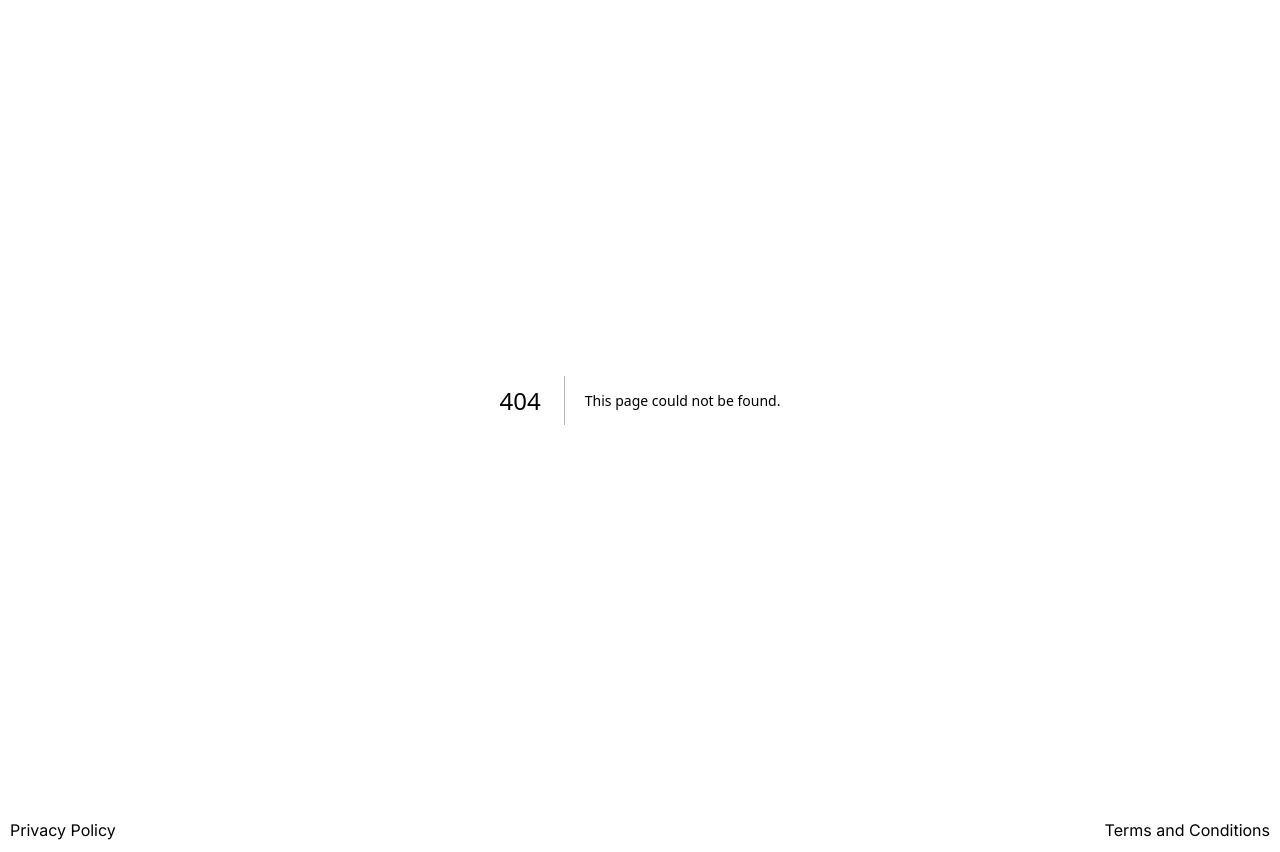
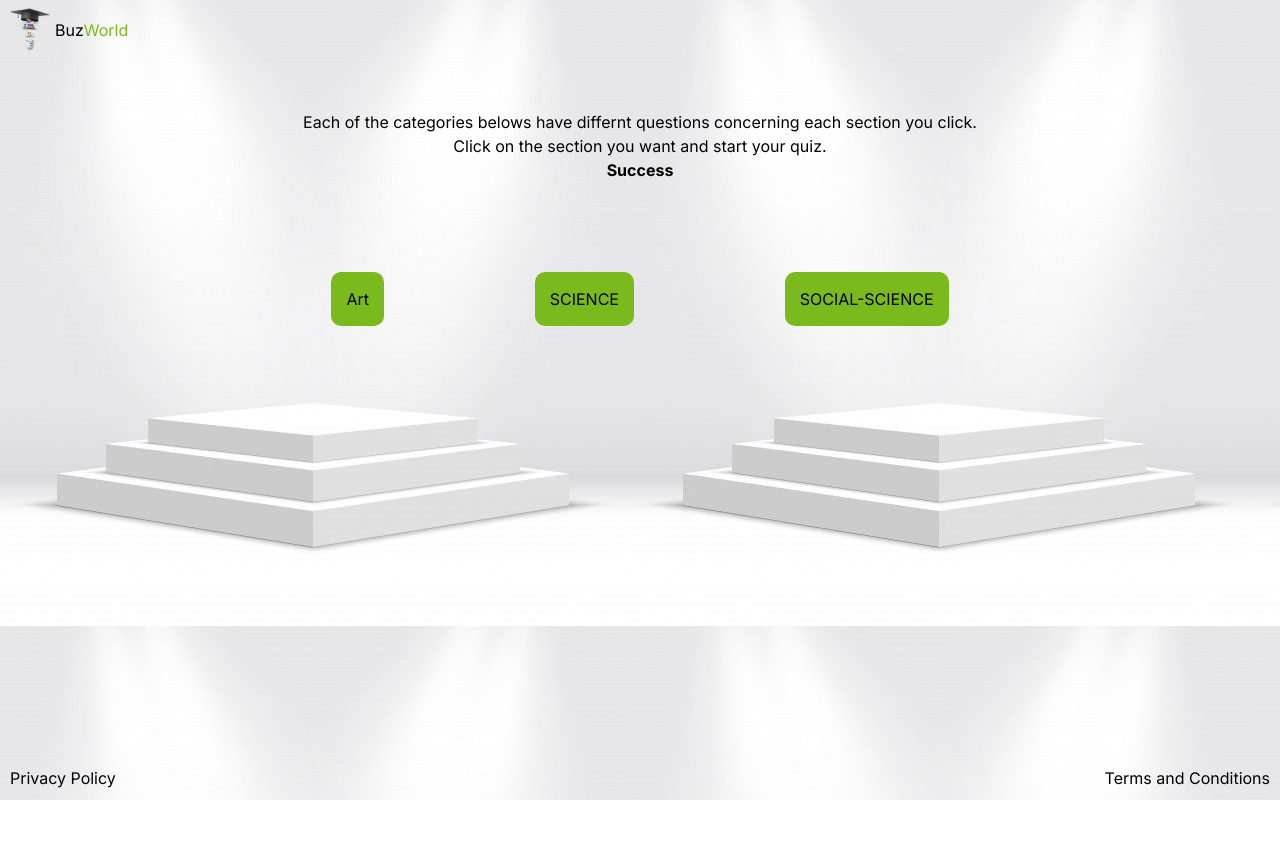
Before and after one commit to Preciousnnebuogor/quiz-app, a Next.js app: page /category in a window 1280 px wide. Before the commit this address had no page. After the commit the page ends 800 px from the top, so only its background shows below. Built offline with nearby package versions, Linux system fonts and the light colour scheme.

Commit message:
removed category folder from component folder and added styling to category folder

```diff
--- /dev/null
+++ b/app/category/category.module.scss
@@ -0,0 +1,21 @@
+.home{
+    text-align: center;
+    margin-top: 50px;
+
+
+    .click{
+        display: flex;
+        align-items: center;
+        justify-content: space-around;
+        margin: 7% 20%;
+
+    }
+
+    button{
+        background-color: rgb(123, 186, 29);
+        border-radius: 10px;
+        padding: 15px;
+        text-align: center;
+
+    }
+}
--- a/app/components/category/page.tsx
+++ b/app/category/page.tsx
@@ -11,10 +11,11 @@ export default function Section() {
         <span style={{fontWeight: "bolder"}}>Success</span>
       </p>
       <div className={style.click}>
+
         <button>Art</button>
-        <br/>
+
         <button>SCIENCE</button>
-        <br/>
+
         <button>SOCIAL-SCIENCE</button>
       </div>
     </div>
--- a/app/components/footer/footer.tsx
+++ b/app/components/footer/footer.tsx
@@ -1,7 +1,9 @@
 
 export default function () {
   return (
-    <div style={{marginTop: "8px", display: "flex", alignItems:"space-between", justifyContent: "space-between"}}>
+    <div style={{marginTop: "8px", display: "flex",
+     alignItems:"space-between", justifyContent: "space-between",
+     position:"fixed", bottom:"0px", width:"100vw"}}>
       <h2 style={{margin: "10px"}}>Privacy Policy</h2>
       <h2 style={{margin: "10px"}}>Terms and Conditions</h2>
     </div>
--- a/app/components/heros/heros.tsx
+++ b/app/components/heros/heros.tsx
@@ -20,7 +20,7 @@ export default function Heros() {
           study. <br /> Click the button below to start your quiz.
         </p>
       </div>
-      <button className={style.button} onClick={() => router.push("category")}>
+      <button className={style.button} onClick={() => router.push("/category")}>
         Start
       </button>
     </div>
--- a/app/components/welcome/home.tsx
+++ b/app/components/welcome/home.tsx
@@ -1,11 +1,9 @@
-import Footer from "../footer/footer";
 import Heros from "../heros/heros";
-import Navbar from "../navbar/navbar";
 
 export default function Beginner() {
-    return <div>
-        <Navbar/>
-        <Heros/>
-
+  return (
+    <div>
+      <Heros />
     </div>
+  );
 }
--- a/app/layout.tsx
+++ b/app/layout.tsx
@@ -18,9 +18,10 @@ export default function RootLayout({
 }>) {
   return (
     <html lang="en">
-      <body className={inter.className}>{children}
-      <Footer/>
-
+      <body className={inter.className}>
+        <Navbar />
+        {children}
+        <Footer />
       </body>
     </html>
   );
--- a/app/page.tsx
+++ b/app/page.tsx
@@ -1,11 +1,10 @@
-import Section from "./components/category/page";
+import Section from "./category/page";
 import Beginner from "./components/welcome/home";
 
 export default function Home() {
   return (
     <div>
       <Beginner />
-
     </div>
   );
 }
```
Also changed, not shown: app/components/category/category.module.scss (deleted).
